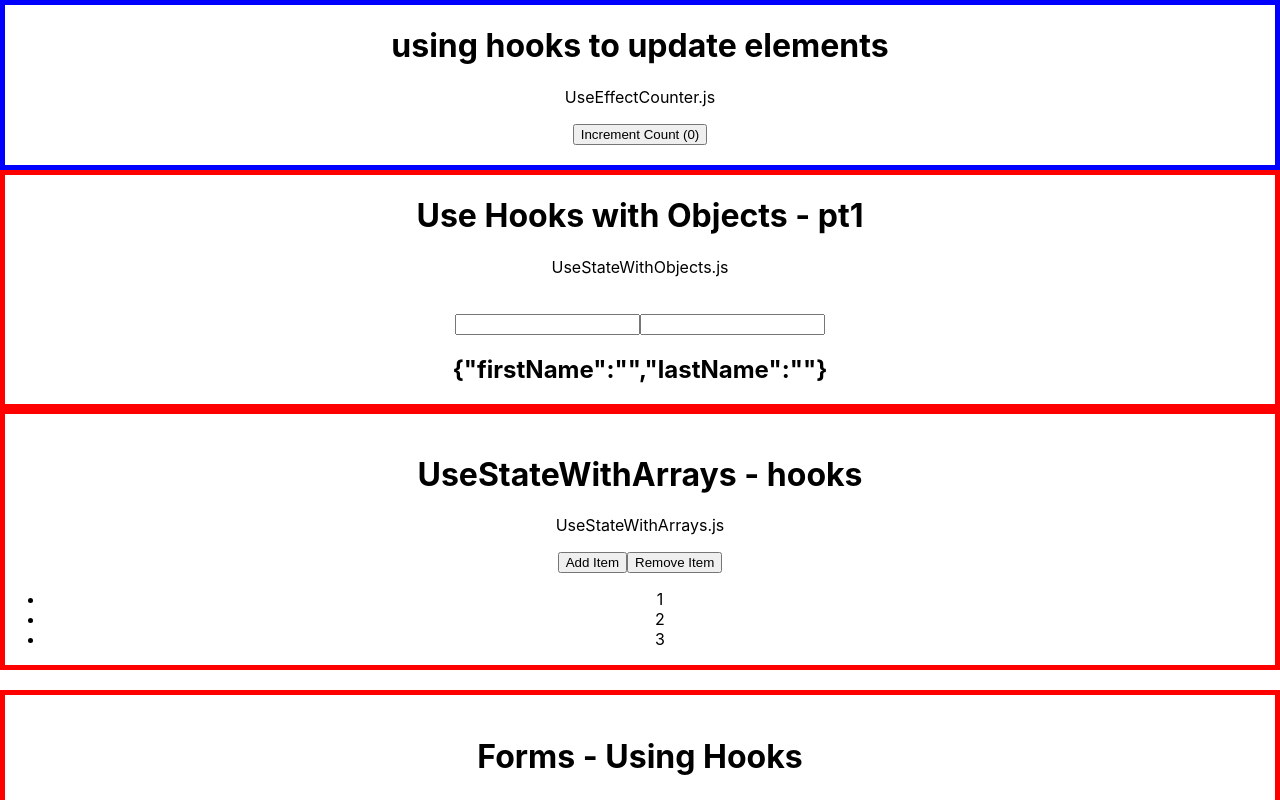
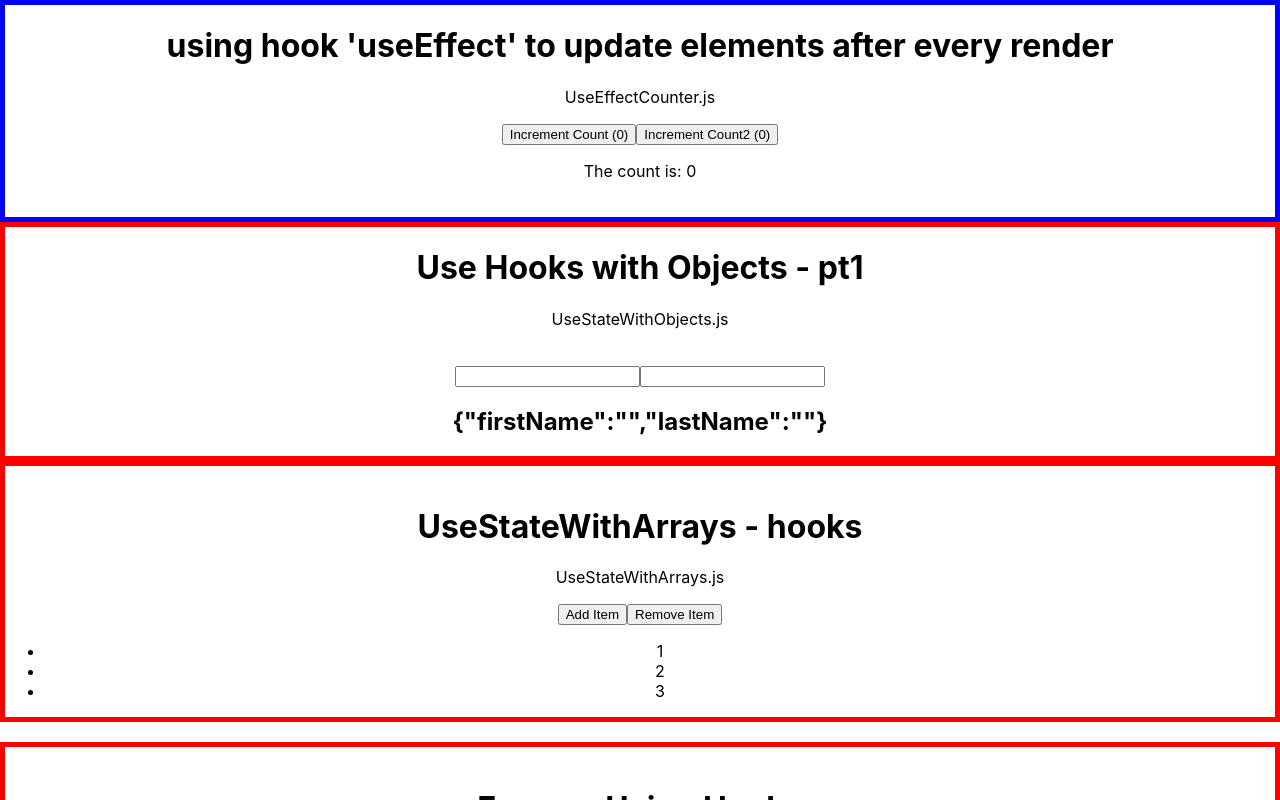
Before and after one commit to andrewcargill/gitpod-react, a React (Create React App) app in the folder my-app/: page / in a window 1280 px wide. Shown: the top 800 px of the page. Built offline with nearby package versions, Linux system fonts and the light colour scheme.

Commit message:
Hooks useEffect

```diff
--- a/my-app/src/App.js
+++ b/my-app/src/App.js
@@ -26,7 +26,7 @@ function App() {
     <div className="App">
 
       <div style={{border: '5px solid blue'}}>
-        <h1>using hooks to update elements</h1>
+        <h1>using hook 'useEffect' to update elements after every render</h1>
         <p>UseEffectCounter.js</p>
         <UseEffectCounter />
         <br />
--- a/my-app/src/components/UseEffectCounter.js
+++ b/my-app/src/components/UseEffectCounter.js
@@ -1,7 +1,28 @@
-import React, {useState} from 'react'
+import React, {useState, useEffect} from 'react'
 
 function UseEffectCounter() {
+    //This use effect fires every time there is a change
+    // useEffect(() => {
+    //   document.title = count;
+    // });
+
+    //These useEffects have limitations that regulate when it is updated
+    //the [count] tells useEffect to only run when count changes...  and the same for count 2
+    //It's always good to specify when and what should change. Otherwise everything refreshes for no reason.
     const [count, setCount] = useState(0);
+
+    useEffect(() => {
+      console.log('count 1 effect')
+      document.title = count;
+    }, [count]);
+
+    const [count2, setCount2] = useState(0);
+
+    useEffect(() => {
+      console.log('count 2 effect')
+      document.title = count2;
+    }, [count2]);
+
   return (
     <div>
         <button onClick={
@@ -9,7 +30,14 @@ function UseEffectCounter() {
         }>
             Increment Count ({count})
         </button>
+        <button onClick={
+            () => setCount2(count2 => count2 +1)
+        }>
+            Increment Count2 ({count2})
+        </button>
+        <p>The count is: {count2}</p>
     </div>
+
   )
 }
 
```
